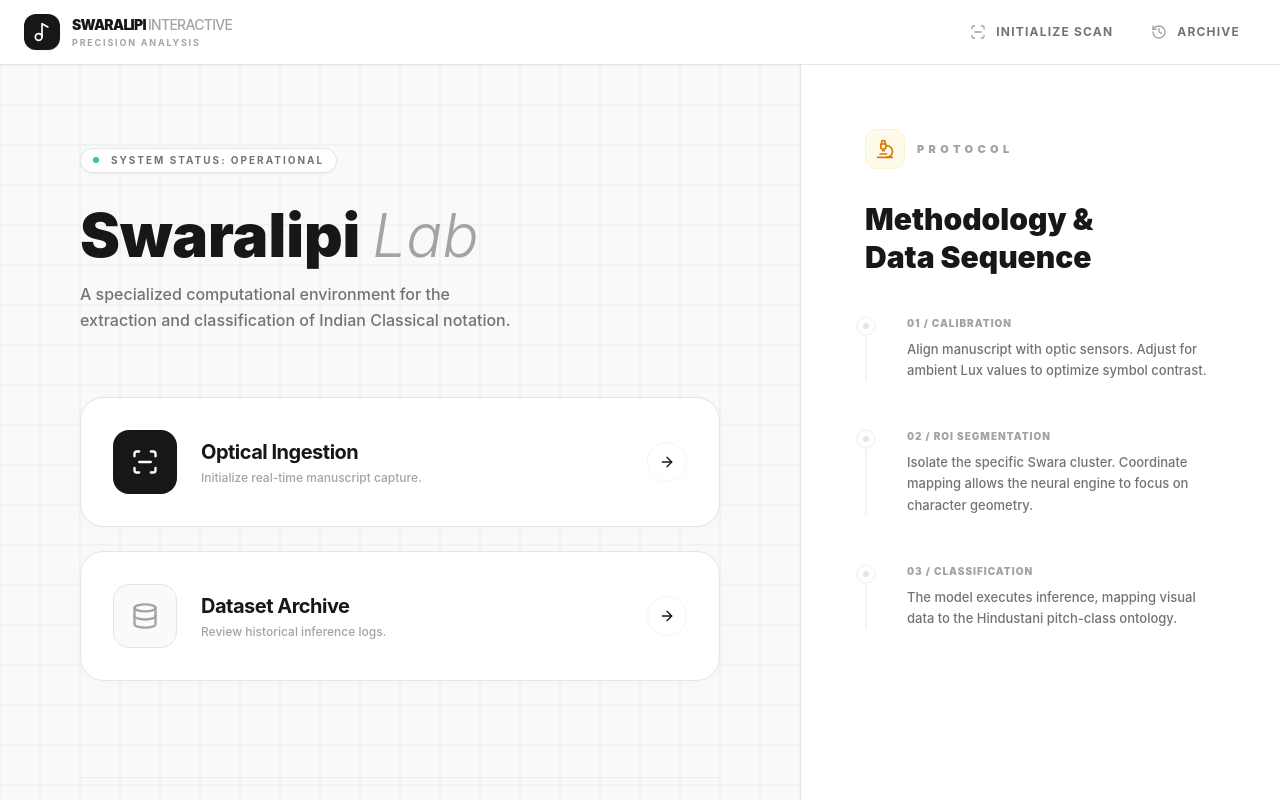
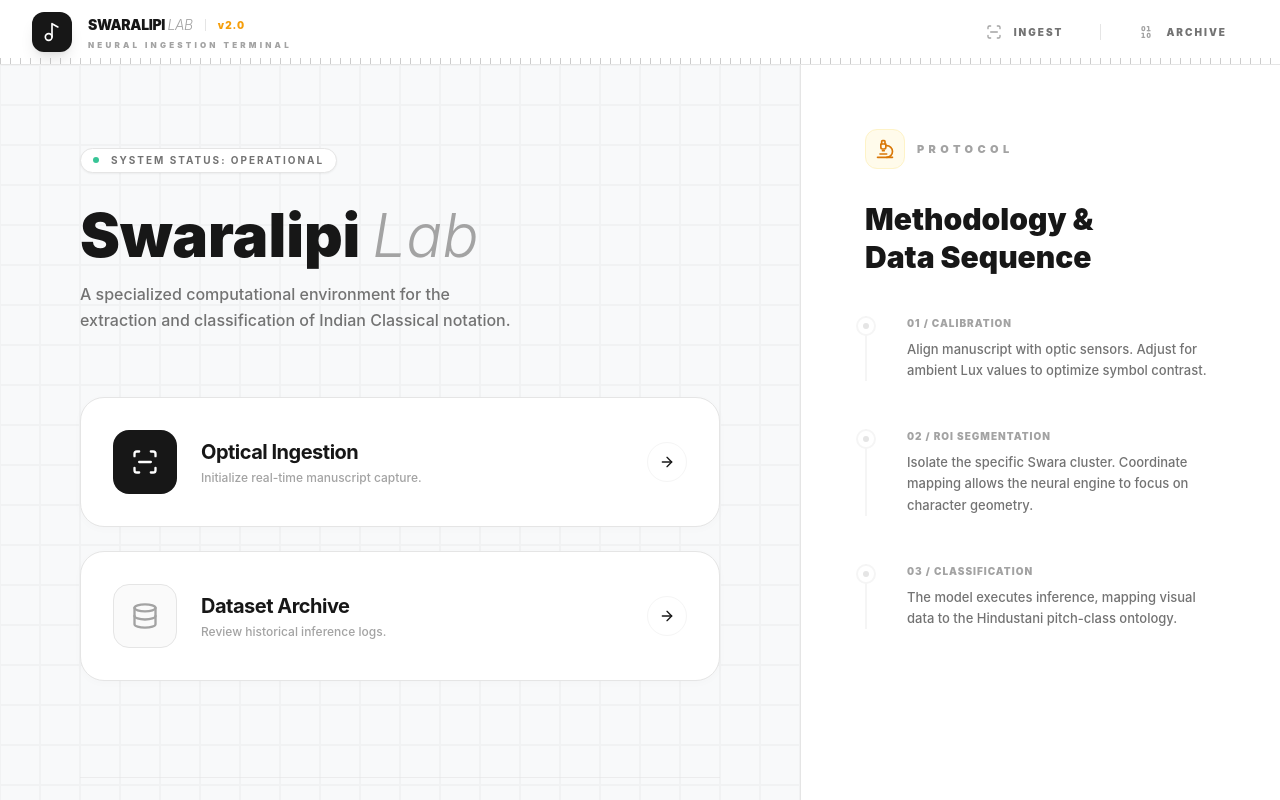
Before and after one commit to Kaifkhurshid7/swara-detection, a React (Vite) app in the folder swaralipi-interactive/frontend/: page / in a window 1280 px wide. Shown: the top 800 px of the page. Built offline with nearby package versions, Linux system fonts and the light colour scheme.

Commit message:
change the design of navbar

```diff
--- a/swaralipi-interactive/frontend/src/components/Navbar.tsx
+++ b/swaralipi-interactive/frontend/src/components/Navbar.tsx
@@ -1,5 +1,5 @@
 import { Link, useLocation } from "react-router-dom";
-import { Music2, ScanLine, History } from "lucide-react";
+import { Music2, ScanLine, History, Binary } from "lucide-react";
 
 export default function Navbar() {
   const location = useLocation();
@@ -8,49 +8,75 @@ export default function Navbar() {
   const isActive = (path: string) => location.pathname === path;
 
   return (
-    <nav className="border-b border-neutral-200 bg-white/90 backdrop-blur-md sticky top-0 z-50">
-      <div className="max-w-7xl mx-auto px-6 flex items-center justify-between h-16">
+    <nav className="relative border-b border-neutral-200 bg-white/80 backdrop-blur-xl sticky top-0 z-50 overflow-hidden">
 
-        {/* Brand Section */}
+      {/* RULER GRADIENT BACKGROUND (Engineering Scale) */}
+      <div
+        className="absolute inset-x-0 bottom-0 h-[6px] opacity-20 pointer-events-none"
+        style={{
+          backgroundImage: `repeating-linear-gradient(90deg, #000 0, #000 1px, transparent 1px, transparent 10px), repeating-linear-gradient(90deg, #000 0, #000 1px, transparent 1px, transparent 40px)`,
+          backgroundSize: '100% 4px, 100% 6px'
+        }}
+      />
+
+      <div className="max-w-[1600px] mx-auto px-8 flex items-center justify-between h-16 relative z-10">
+
+        {/* Brand Section: Scientific Identification */}
         <Link
           to="/"
-          className="flex items-center gap-3 group transition-all"
+          className="flex items-center gap-4 group transition-all"
         >
-          <div className="w-9 h-9 bg-neutral-900 rounded-xl flex items-center justify-center shadow-sm group-hover:bg-black transition-colors">
+          <div className="w-10 h-10 bg-neutral-900 rounded-xl flex items-center justify-center shadow-lg group-hover:bg-black transition-all group-hover:scale-105 duration-500">
             <Music2 className="w-5 h-5 text-white" />
           </div>
           <div className="flex flex-col">
-            <span className="text-sm font-black uppercase tracking-tighter leading-none text-neutral-900">
-              Swaralipi <span className="text-neutral-400 font-medium">Interactive</span>
-            </span>
-            <span className="text-[9px] font-bold text-neutral-400 uppercase tracking-[0.2em] leading-none mt-1.5">
-              Precision Analysis
+            <div className="flex items-center gap-2">
+              <span className="text-sm font-black uppercase tracking-tight text-neutral-900">
+                Swaralipi <span className="text-neutral-400 font-light italic">Lab</span>
+              </span>
+              <div className="h-3 w-[1px] bg-neutral-200 mx-1" />
+              <span className="text-[10px] font-black text-amber-500 tracking-widest">v2.0</span>
+            </div>
+            <span className="text-[8px] font-black text-neutral-400 uppercase tracking-[0.4em] leading-none mt-1.5">
+              Neural Ingestion Terminal
             </span>
           </div>
         </Link>
 
-        {/* Navigation Links */}
-        <div className="flex items-center gap-1.5">
+        {/* Navigation Links: Modular Controls */}
+        <div className="flex items-center gap-2">
+
           <Link
             to="/scan"
-            className={`flex items-center gap-2.5 px-4 py-2 rounded-xl text-xs font-bold uppercase tracking-widest transition-all duration-300 ${isActive("/scan")
-                ? "bg-neutral-900 text-white shadow-lg shadow-neutral-200"
-                : "text-neutral-500 hover:bg-neutral-100 hover:text-neutral-900"
+            className={`group relative flex items-center gap-3 px-5 py-2 rounded-xl transition-all duration-500 ${isActive("/scan")
+                ? "bg-neutral-900 text-white shadow-[0_10px_20px_rgba(0,0,0,0.1)]"
+                : "text-neutral-500 hover:bg-neutral-50 hover:text-neutral-900 border border-transparent hover:border-neutral-100"
               }`}
           >
-            <ScanLine className={`w-4 h-4 ${isActive("/scan") ? "text-white" : "text-neutral-400"}`} />
-            <span className="hidden sm:inline">Initialize Scan</span>
+            <ScanLine className={`w-4 h-4 transition-transform group-hover:rotate-90 ${isActive("/scan") ? "text-white" : "text-neutral-400"}`} />
+            <span className="text-[10px] font-black uppercase tracking-[0.2em]">Ingest</span>
+
+            {/* Active Indicator Dot */}
+            {isActive("/scan") && (
+              <span className="absolute -top-1 -right-1 w-2 h-2 bg-emerald-500 rounded-full border-2 border-white animate-pulse" />
+            )}
           </Link>
+
+          <div className="w-[1px] h-4 bg-neutral-200 mx-2" />
 
           <Link
             to="/history"
-            className={`flex items-center gap-2.5 px-4 py-2 rounded-xl text-xs font-bold uppercase tracking-widest transition-all duration-300 ${isActive("/history")
-                ? "bg-neutral-900 text-white shadow-lg shadow-neutral-200"
-                : "text-neutral-500 hover:bg-neutral-100 hover:text-neutral-900"
+            className={`group relative flex items-center gap-3 px-5 py-2 rounded-xl transition-all duration-500 ${isActive("/history")
+                ? "bg-neutral-900 text-white shadow-[0_10px_20px_rgba(0,0,0,0.1)]"
+                : "text-neutral-500 hover:bg-neutral-50 hover:text-neutral-900 border border-transparent hover:border-neutral-100"
               }`}
           >
-            <History className={`w-4 h-4 ${isActive("/history") ? "text-white" : "text-neutral-400"}`} />
-            <span className="hidden sm:inline">Archive</span>
+            <Binary className={`w-4 h-4 ${isActive("/history") ? "text-white" : "text-neutral-400"}`} />
+            <span className="text-[10px] font-black uppercase tracking-[0.2em]">Archive</span>
+
+            {isActive("/history") && (
+              <span className="absolute -top-1 -right-1 w-2 h-2 bg-emerald-500 rounded-full border-2 border-white animate-pulse" />
+            )}
           </Link>
         </div>
 
```
